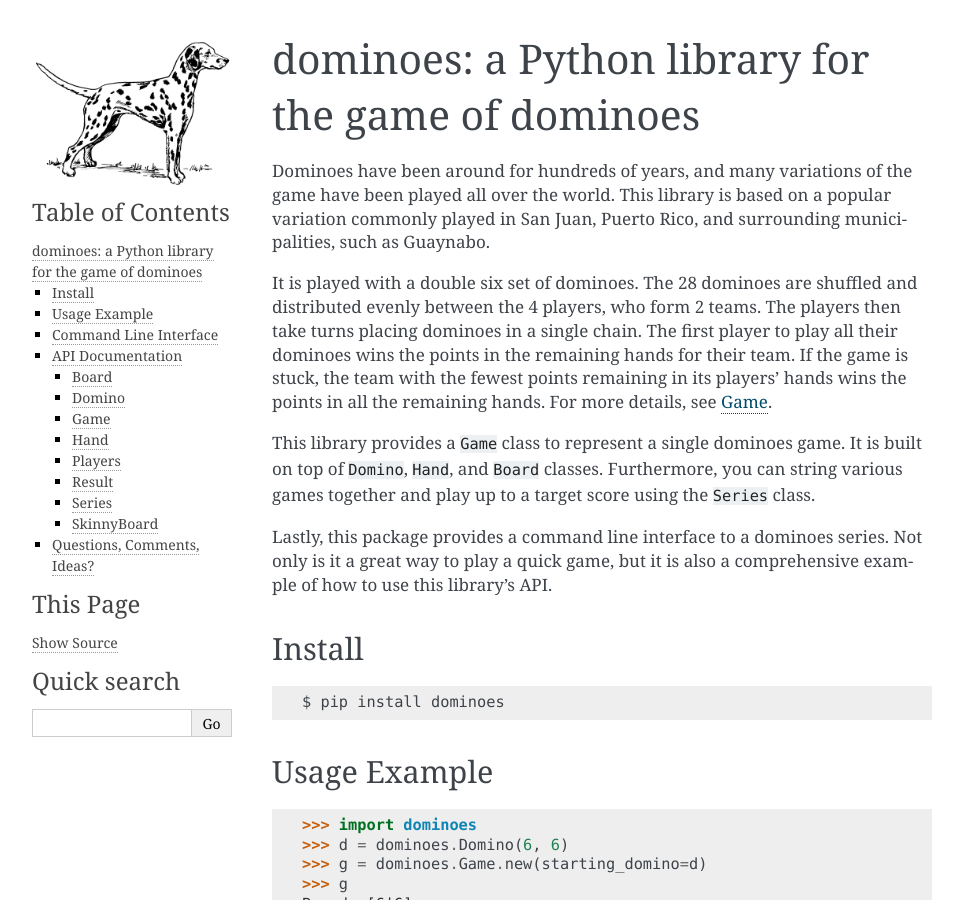
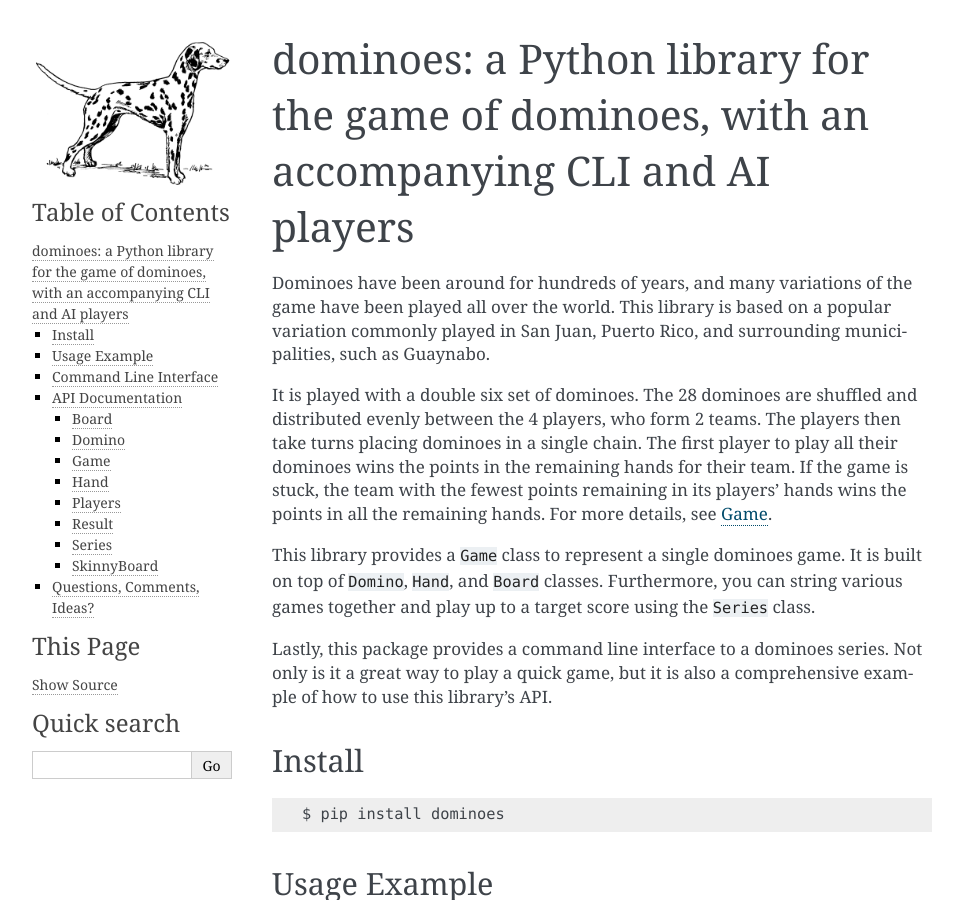
Before and after one commit to abw333/dominoes, a Sphinx documentation site: the page built from docs/index.rst, in a window 1280 px wide and 900 px high. Shown: the whole window, without its empty margins (148-1111 px from the left). Built offline with Sphinx 7.4.7, drawn with Linux system fonts in a browser that asks for light colours.

Commit message:
updating description

```diff
--- a/README.md
+++ b/README.md
@@ -1,5 +1,5 @@
-dominoes: a Python library for the game of dominoes
-===================================================
+dominoes: a Python library for the game of dominoes, with an accompanying CLI and AI players
+============================================================================================
 
 [![Build Status](https://travis-ci.org/abw333/dominoes.svg?branch=master)](https://travis-ci.org/abw333/dominoes)
 [![Test Code Coverage](https://codecov.io/gh/abw333/dominoes/branch/master/graph/badge.svg)](https://codecov.io/gh/abw333/dominoes)
--- a/docs/index.rst
+++ b/docs/index.rst
@@ -1,5 +1,5 @@
-dominoes: a Python library for the game of dominoes
-===================================================
+dominoes: a Python library for the game of dominoes, with an accompanying CLI and AI players
+============================================================================================
 
 Dominoes have been around for hundreds of years, and many variations of the game have been played all over the world. This library is based on a popular variation commonly played in San Juan, Puerto Rico, and surrounding municipalities, such as Guaynabo.
 
--- a/setup.py
+++ b/setup.py
@@ -3,7 +3,7 @@ from setuptools import setup
 setup(
     name='dominoes',
     version='5.0.0',
-    description='A Python library for the game of dominoes.',
+    description='A Python library for the game of dominoes, with an accompanying CLI and AI players.',
     url='https://github.com/abw333/dominoes',
     author='Alan Wagner',
     author_email='alanwagner333@gmail.com',
```
